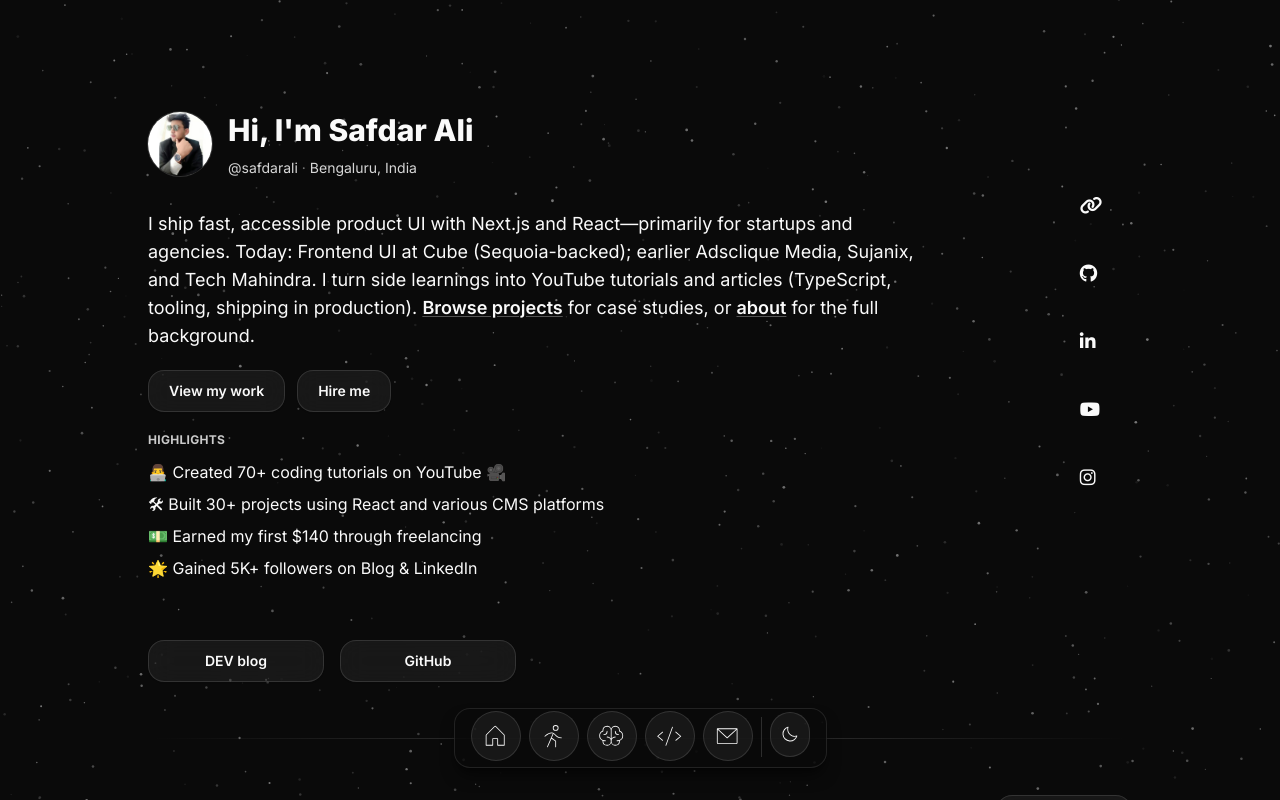
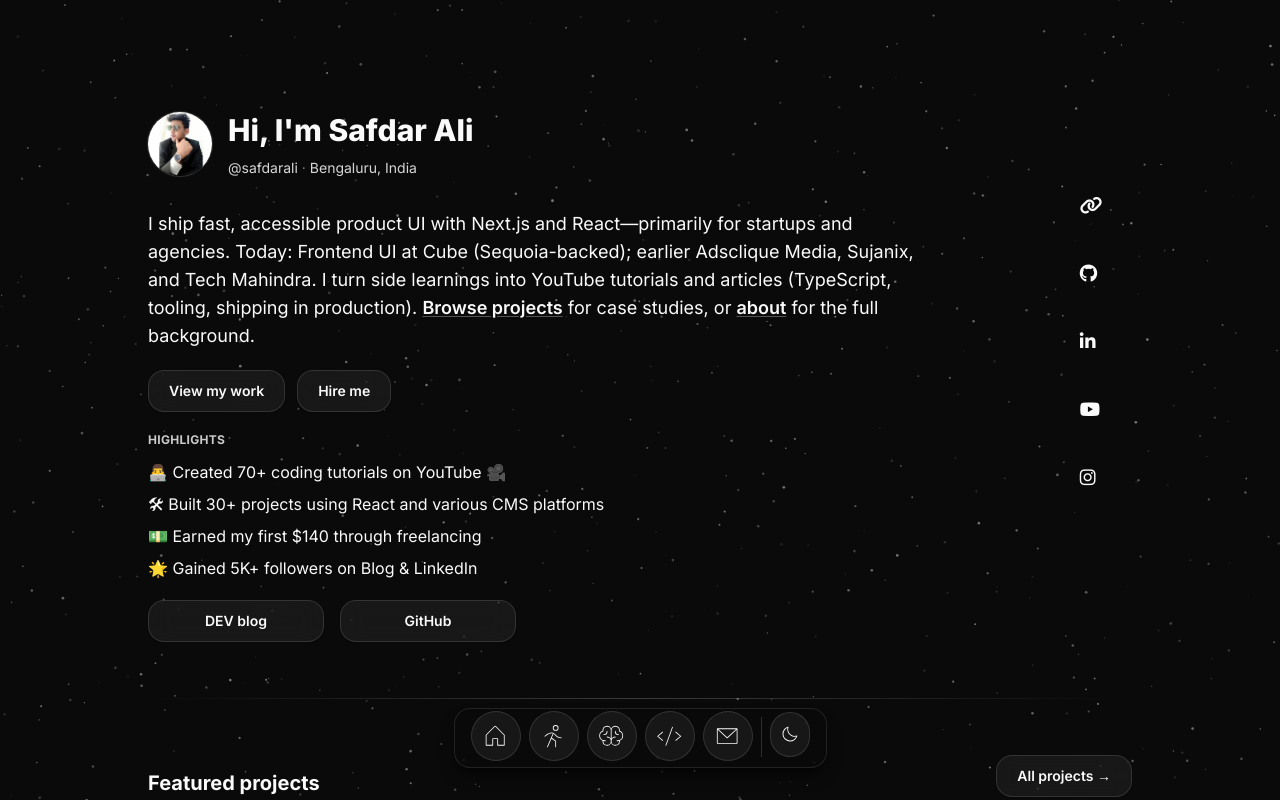
Before and after one commit to Safdar-Ali-India/safdar-Portfolio, a Next.js app: page / in a window 1280 px wide. Shown: the top 800 px of the page. Built offline with nearby package versions, Linux system fonts and the light colour scheme.

Commit message:
chore(seo): add Google Search Console site verification meta

```diff
--- a/app/layout.js
+++ b/app/layout.js
@@ -36,7 +36,9 @@
   ],
 };
 
-const googleSiteVerification = process.env.NEXT_PUBLIC_GOOGLE_SITE_VERIFICATION;
+/** Google Search Console (HTML tag method). Override locally with NEXT_PUBLIC_GOOGLE_SITE_VERIFICATION if you rotate the token. */
+const googleSiteVerification =
+  process.env.NEXT_PUBLIC_GOOGLE_SITE_VERIFICATION ?? "RJa8ea2hjcm9iyb-J3xPx7eizkCTEVUWG5_lx2--QQs";
 
 export const metadata = {
   metadataBase: new URL(SITE_URL),
@@ -83,13 +85,9 @@
     },
   },
   manifest: "/manifest.json",
-  ...(googleSiteVerification
-    ? {
-        verification: {
-          google: googleSiteVerification,
-        },
-      }
-    : {}),
+  verification: {
+    google: googleSiteVerification,
+  },
 };
 
 export default function RootLayout({ children }) {
--- a/components/HomePage.jsx
+++ b/components/HomePage.jsx
@@ -133,7 +133,7 @@
                 </div>
 
                 <div className="flex gap-x-4 flex-wrap">
-                  <Link href={DevLink} target="_blank" rel="noopener noreferrer" className={`${dockPill} mt-10 w-1/2 min-w-[140px] lg:w-44`}>
+                  <Link href={DevLink} target="_blank" rel="noopener noreferrer" className={`${dockPill}  w-1/2 min-w-[140px] lg:w-44`}>
                     DEV blog
                   </Link>
 
@@ -141,7 +141,7 @@
                     href={GithubLink}
                     target="_blank"
                     rel="noopener noreferrer"
-                    className={`${dockPill} mt-10 w-1/2 min-w-[140px] lg:w-44`}
+                    className={`${dockPill}   w-1/2 min-w-[140px] lg:w-44`}
                   >
                     GitHub
                   </Link>
```
